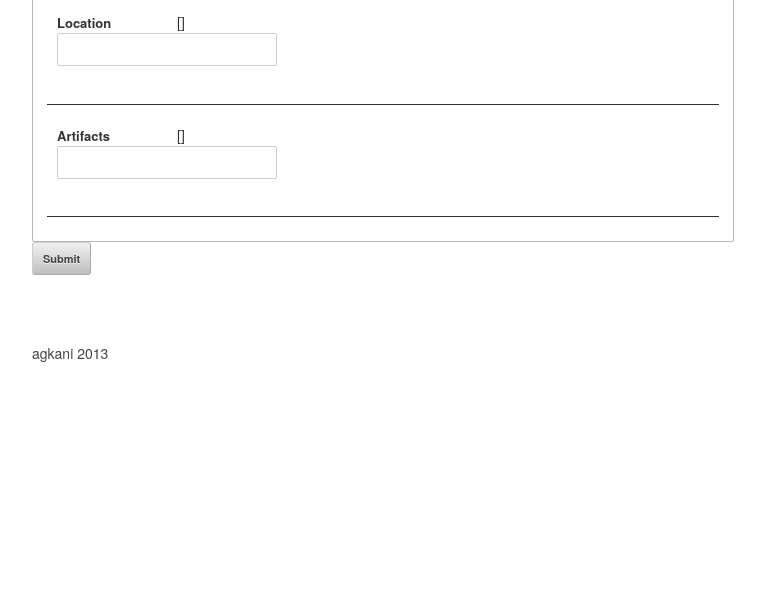
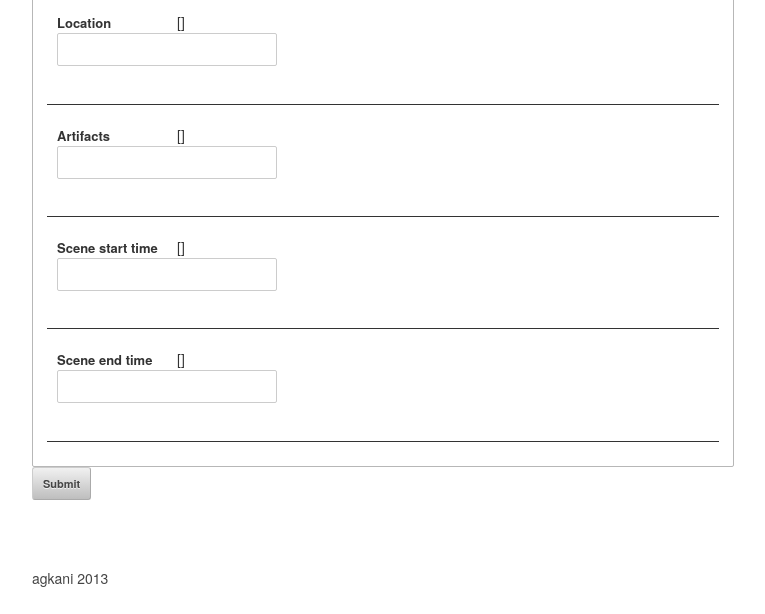
Before and after one commit to garhol/pyWriter, a Django app: template templates/story/scene.html in a window 1280 px wide. Shown: the part 1233-1847 px from the top of the page, without its empty margins (138-903 px from the left). Before the commit the page ends 1595 px from the top, so only its background shows below. Run offline with Django 3.2, Linux system fonts and the light colour scheme; the template is opened without the code that fills it: most values are stand-ins (such as "Sample title", 1, 10 or a date in 2020); form fields are guessed from the names that the template uses; some libraries are stand-ins or nearby versions.

Commit message:
added date  time field to scenes.

```diff
--- a/lib/apps/story/forms.py
+++ b/lib/apps/story/forms.py
@@ -24,10 +24,12 @@ class SceneForm(forms.ModelForm):
     description = forms.CharField(
         widget=TinyMCE(), help_text="Enter a simple description of the scene")
     content = forms.CharField(widget=TinyMCE(attrs={'cols': 100, 'rows': 30}, mce_attrs={'theme': 'advanced', 'theme_advanced_toolbar_location': 'top', 'theme_advanced_statusbar_location': 'bottom', 'plugins': 'wordcount'}))
+    scene_start_time = forms.DateTimeField(widget=forms.DateInput(attrs={'class':'timepicker'}))
+    scene_end_time = forms.DateTimeField(widget=forms.DateInput(attrs={'class':'timepicker'}))
 
     class Meta:
         model = Scene
-        fields = ('name', 'word_target', 'status', 'importance', 'perspective', 'chapter', 'description', 'characters', 'location', 'artifacts', 'content')
+        fields = ('name', 'word_target', 'status', 'importance', 'perspective', 'chapter', 'description', 'characters', 'location', 'artifacts', 'content', 'scene_start_time', 'scene_end_time')
 
 
 class CharacterForm(forms.ModelForm):
--- a/lib/apps/story/models.py
+++ b/lib/apps/story/models.py
@@ -139,6 +139,8 @@ class Scene(models.Model):
     word_target = models.IntegerField(blank=True, default=1000)
     word_count = models.IntegerField(blank=True, null=True)
     order = models.IntegerField(default=1)
+    scene_start_time = models.DateTimeField(null=True, blank=True)
+    scene_end_time = models.DateTimeField(null=True, blank=True)
 
     @property
     def get_percentage_complete(self):
--- a/templates/base-templates/base_wide.html
+++ b/templates/base-templates/base_wide.html
@@ -21,6 +21,7 @@
 	<link rel="stylesheet" href="{{ STATIC_URL }}library/css/base.css">
 	<link rel="stylesheet" href="{{ STATIC_URL }}library/css/skeleton.css">
 	<link rel="stylesheet" href="{{ STATIC_URL }}library/css/layout.css">
+    <link rel="stylesheet" href="http://code.jquery.com/ui/1.10.0/themes/base/jquery-ui.css">
     {{ form.media }}
   {% block "css" %}
     <style type="text/css">
@@ -126,6 +127,8 @@
 
     {% block "javascript" %}
         <script src="//ajax.googleapis.com/ajax/libs/jquery/1.8.0/jquery.min.js" type="text/javascript"></script>
+        <script src="//ajax.googleapis.com/ajax/libs/jqueryui/1.9.2/jquery-ui.min.js"></script>
+
         <script>
             $('document').ready(function(){
                 $('.messages').delay(3000).fadeOut(500, function() {
--- a/templates/story/scene.html
+++ b/templates/story/scene.html
@@ -92,6 +92,9 @@
             e.preventDefault();
             $(this).parents('#popup').hide();
         })
+
+        $('.timepicker').datepicker();
+
     });
 
     $('.various').click(function(e){
@@ -210,7 +213,24 @@
                  {{ form.artifacts }}
                  <p class="helpText">{{ form.artifacts.help_text }} </p>
              </div>
-
+             <div class="formRow">
+                    {{ form.scene_start_time.errors }}
+                 <label for="{{ form.scene_start_time.auto_id }}">
+                    {% if form.scene_start_time.field.required %}<span class="required">{{ form.scene_start_time.label }}</span>
+                    {% else %}{{ form.scene_start_time.label }}{% endif %}
+                 </label>
+                 {{ form.scene_start_time }}
+                 <p class="helpText">{{ form.scene_start_time.help_text }} </p>
+             </div>
+             <div class="formRow">
+                    {{ form.scene_end_time.errors }}
+                 <label for="{{ form.scene_end_time.auto_id }}">
+                    {% if form.scene_end_time.field.required %}<span class="required">{{ form.scene_end_time.label }}</span>
+                    {% else %}{{ form.scene_end_time.label }}{% endif %}
+                 </label>
+                 {{ form.scene_end_time }}
+                 <p class="helpText">{{ form.scene_end_time.help_text }} </p>
+             </div>
 
         </div>
 
```
Also changed, not shown: lib/apps/story/migrations/0017_auto__add_field_scene_scene_start_time__add_field_scene_scene_end_time.py (added), lib/apps/story/migrations/0018_auto__chg_field_scene_scene_start_time__chg_field_scene_scene_end_time.py (added).
